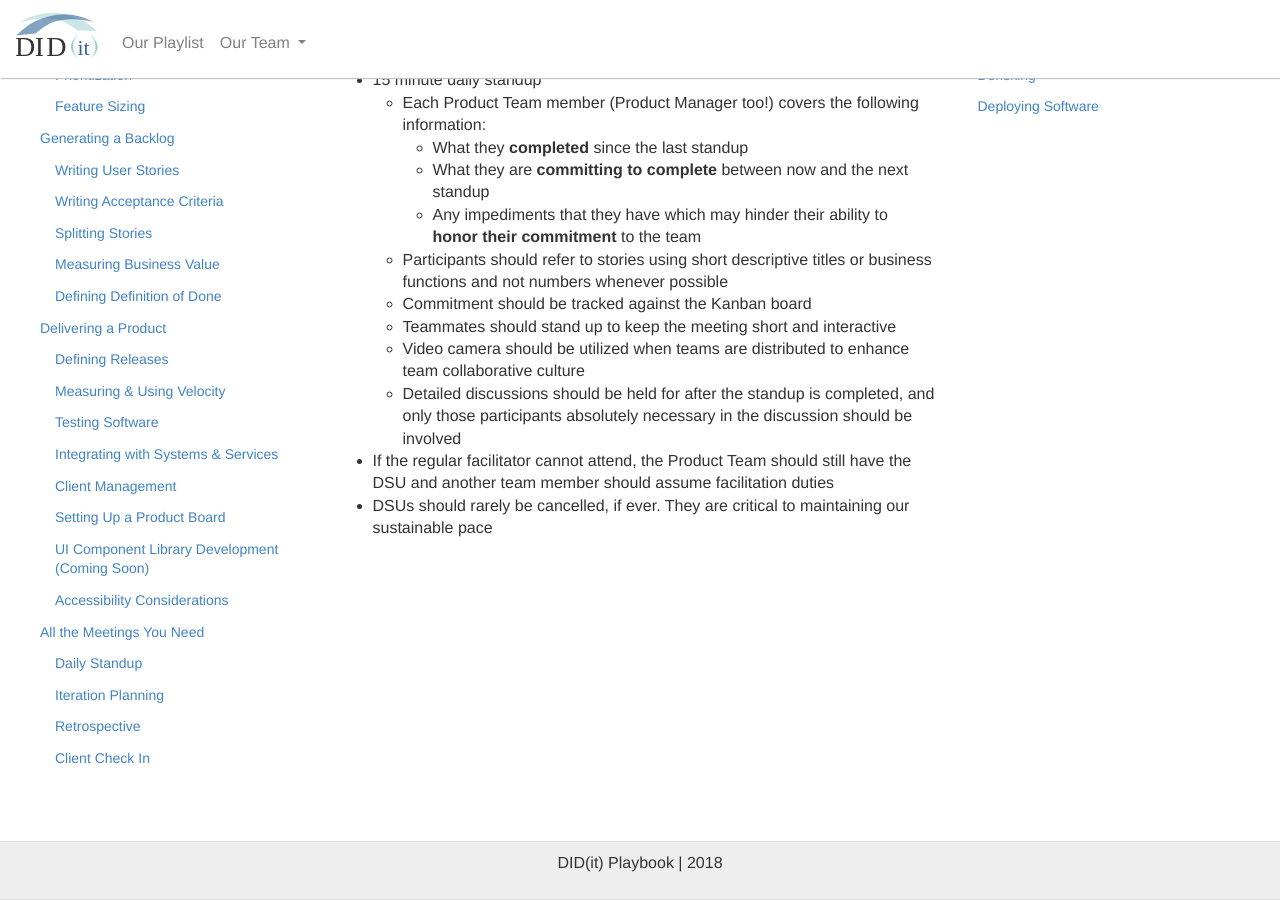
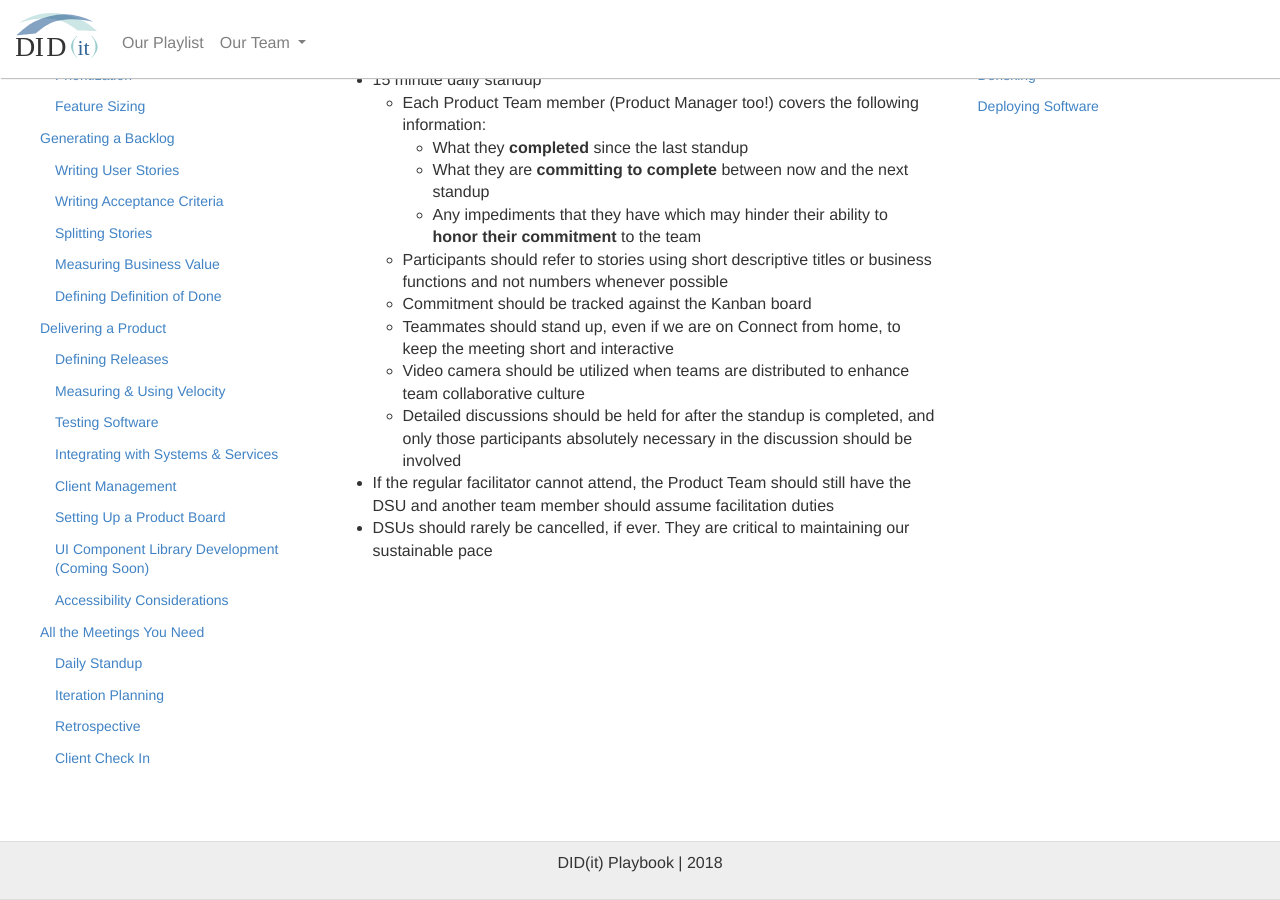
Before and after one commit to KnightPointSystems/kps_playbook, a Jekyll site: the page built from daily-standup.md, in a window 1280 px wide and 900 px high, scrolled down 905 px. Built offline with Jekyll 4.4.1, drawn with Linux system fonts in a browser that asks for light colours; nearby versions of some CDN libraries.

Commit message:
dsu standup from connect
Everyone should standup no matter where they are.

```diff
--- a/daily-standup.md
+++ b/daily-standup.md
@@ -69,7 +69,7 @@
             </li>
 	    <li>Participants should refer to stories using short descriptive titles or business functions and not numbers whenever possible</li>
             <li>Commitment should be tracked against the Kanban board</li>
-            <li>Teammates should stand up to keep the meeting short and interactive</li>
+            <li>Teammates should stand up, even if we are on Connect from home, to keep the meeting short and interactive</li>
             <li>Video camera should be utilized when teams are distributed to enhance team collaborative culture</li>
             <li>Detailed discussions should be held for after the standup is completed, and only those participants absolutely necessary in the discussion should be involved</li>
 	 </ul>
```
